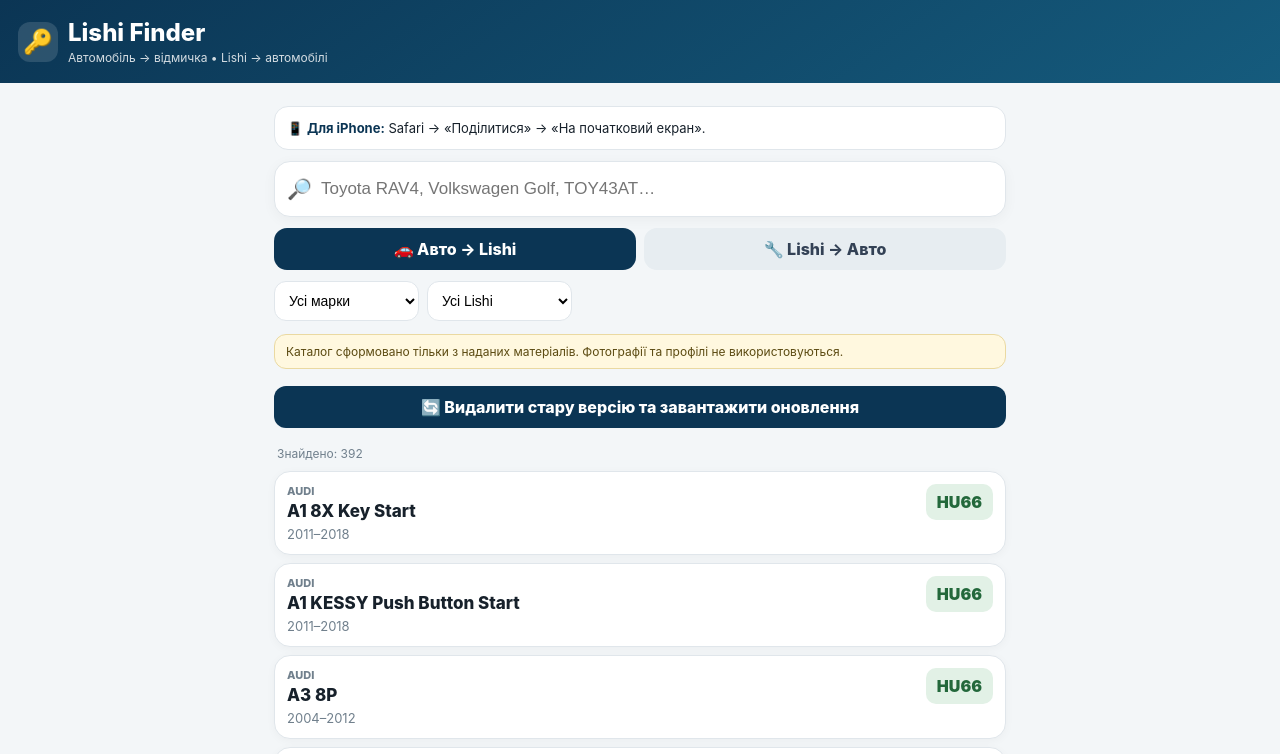
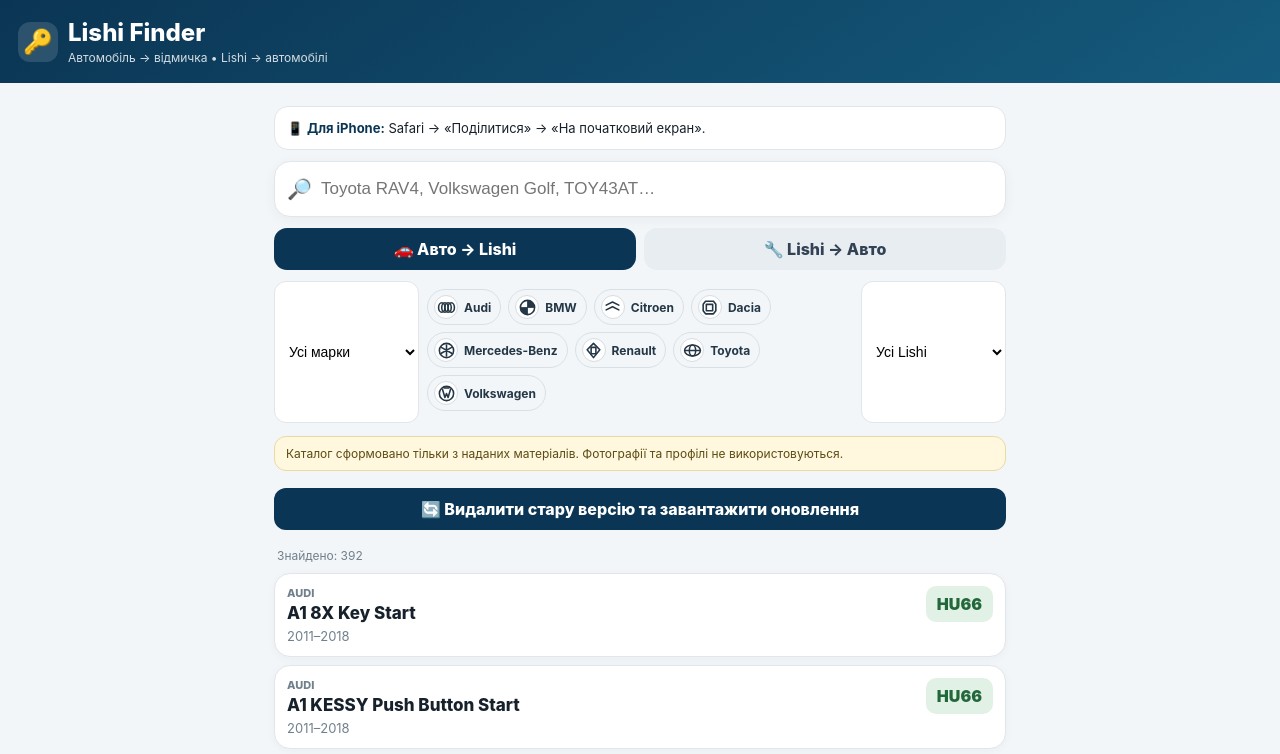
Before and after one commit to IvarBoneless22/Lishifinder, a plain HTML site: page index.html in a window 1280 px wide. Shown: the top 754 px of the page. Drawn offline with Linux system fonts and the light colour scheme.

Commit message:
Add files via upload

```diff
--- a/index.html
+++ b/index.html
@@ -40,6 +40,11 @@
 .notice{background:#fff8df;border:1px solid #ead9a1;color:#5c4b12;border-radius:12px;padding:9px 11px;font-size:12px;margin:9px 0}
 footer{position:fixed;left:0;right:0;bottom:0;padding:9px 14px calc(9px + env(safe-area-inset-bottom));background:#fff;border-top:1px solid var(--line);z-index:30;text-align:center;color:var(--muted);font-size:11px}
 @media(min-width:600px){}
+
+.brandLegend{display:flex;flex-wrap:wrap;gap:7px;margin:8px 0 12px}
+.brandLegendItem{display:flex;align-items:center;gap:6px;background:#f3f6f8;border:1px solid #d9e0e5;border-radius:999px;padding:5px 9px 5px 6px;font-size:12px;font-weight:700;color:#243746}
+.brandLogo{width:24px;height:24px;display:grid;place-items:center;border-radius:50%;flex:0 0 24px;background:#fff;border:1px solid #d5dce1;overflow:hidden}
+.brandLogo svg{width:19px;height:19px;display:block}
 </style>
 </head>
 <body>
@@ -50,7 +55,7 @@
  <div class="install">📱 <b>Для iPhone:</b> Safari → «Поділитися» → «На початковий екран».</div>
  <div class="search"><span>🔎</span><input id="q" placeholder="Toyota RAV4, Volkswagen Golf, TOY43AT…" autocomplete="off"><button class="clear" id="clr">×</button></div>
  <div class="modes"><button class="mode active" data-mode="auto">🚗 Авто → Lishi</button><button class="mode" data-mode="lishi">🔧 Lishi → Авто</button></div>
- <div class="filters"><select id="brand"><option value="">Усі марки</option></select><select id="tool"><option value="">Усі Lishi</option></select></div>
+ <div class="filters"><select id="brand"><option value="">Усі марки</option></select><div id="brandLegend" class="brandLegend"></div><select id="tool"><option value="">Усі Lishi</option></select></div>
  <div class="notice">Каталог сформовано тільки з наданих матеріалів. Фотографії та профілі не використовуються.</div><button id="resetApp" class="resetBtn">🔄 Видалити стару версію та завантажити оновлення</button>
  <div class="stats" id="stats"></div><div id="results"></div>
 </main>
@@ -67,6 +72,24 @@
 function esc(x){return String(x??'').replace(/[&<>"']/g,c=>({'&':'&amp;','<':'&lt;','>':'&gt;','"':'&quot;',"'":'&#39;'}[c]));}
 
 function esc(x){return String(x??'').replace(/[&<>"']/g,c=>({'&':'&amp;','<':'&lt;','>':'&gt;','"':'&quot;',"'":'&#39;'}[c]));}
+
+function brandLogo(brand){
+ const b=String(brand||''), s='fill="none" stroke="currentColor" stroke-width="2" stroke-linecap="round" stroke-linejoin="round"';
+ if(b==='Audi') return `<svg viewBox="0 0 24 24" ${s}><ellipse cx="6" cy="12" rx="4" ry="6"/><ellipse cx="10" cy="12" rx="4" ry="6"/><ellipse cx="14" cy="12" rx="4" ry="6"/><ellipse cx="18" cy="12" rx="4" ry="6"/></svg>`;
+ if(b==='BMW') return `<svg viewBox="0 0 24 24"><circle cx="12" cy="12" r="9" fill="#fff" stroke="currentColor" stroke-width="2"/><path d="M12 3a9 9 0 0 1 9 9h-9z" fill="currentColor"/><path d="M12 21a9 9 0 0 1-9-9h9z" fill="currentColor"/><path d="M12 3v18M3 12h18" stroke="currentColor" stroke-width="1"/></svg>`;
+ if(b==='Citroen') return `<svg viewBox="0 0 24 24" ${s}><path d="M4 9l8-4 8 4"/><path d="M4 15l8-4 8 4"/></svg>`;
+ if(b==='Dacia') return `<svg viewBox="0 0 24 24" ${s}><path d="M7 4h10l3 4v8l-3 4H7l-3-4V8z"/><path d="M8 8h8v8H8z"/></svg>`;
+ if(b==='Mercedes-Benz') return `<svg viewBox="0 0 24 24" ${s}><circle cx="12" cy="12" r="9"/><path d="M12 5v14M5.5 15.5L18.5 8M5.5 8l13 7.5"/></svg>`;
+ if(b==='Renault') return `<svg viewBox="0 0 24 24" ${s}><path d="M12 3l8 8-8 10-8-10z"/><path d="M9 8h6v8H9z"/></svg>`;
+ if(b==='Toyota') return `<svg viewBox="0 0 24 24" ${s}><ellipse cx="12" cy="12" rx="10" ry="7"/><ellipse cx="12" cy="12" rx="4" ry="7"/><path d="M3 12h18"/></svg>`;
+ if(b==='Volkswagen') return `<svg viewBox="0 0 24 24" ${s}><circle cx="12" cy="12" r="9"/><path d="M7 7l3 10 2-5 2 5 3-10M9 5h6"/></svg>`;
+ return `<svg viewBox="0 0 24 24" ${s}><circle cx="12" cy="12" r="8"/></svg>`;
+}
+function renderBrandLegend(){
+ const el=document.getElementById('brandLegend'); if(!el)return;
+ const brands=[...new Set(D.map(x=>x.brand).filter(Boolean))].sort();
+ el.innerHTML=brands.map(b=>`<span class="brandLegendItem"><span class="brandLogo">${brandLogo(b)}</span>${esc(b)}</span>`).join('');
+}
 function render(){
  let query=norm(q.value),b=brand.value,t=tool.value;
  let a=D.filter(x=>(!b||x.brand===b)&&(!t||x.lishi===t));
@@ -85,6 +108,7 @@
 document.querySelectorAll('.mode').forEach(b=>b.onclick=()=>{document.querySelectorAll('.mode').forEach(x=>x.classList.remove('active'));b.classList.add('active');mode=b.dataset.mode;render()});
 [q,brand,tool].forEach(x=>x.addEventListener('input',render));
 document.getElementById('clr').onclick=()=>{q.value='';render()};
+renderBrandLegend();
 render();
 
 async function resetApp(){
```
